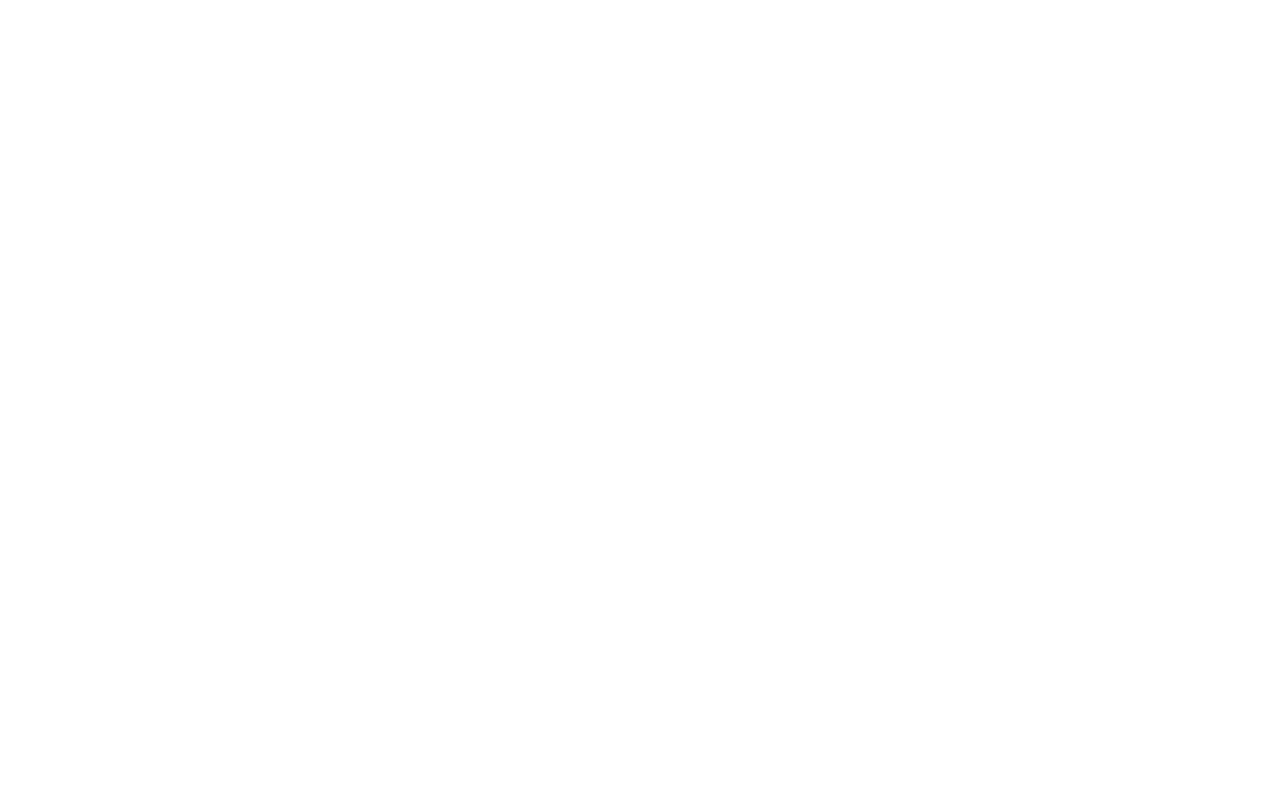
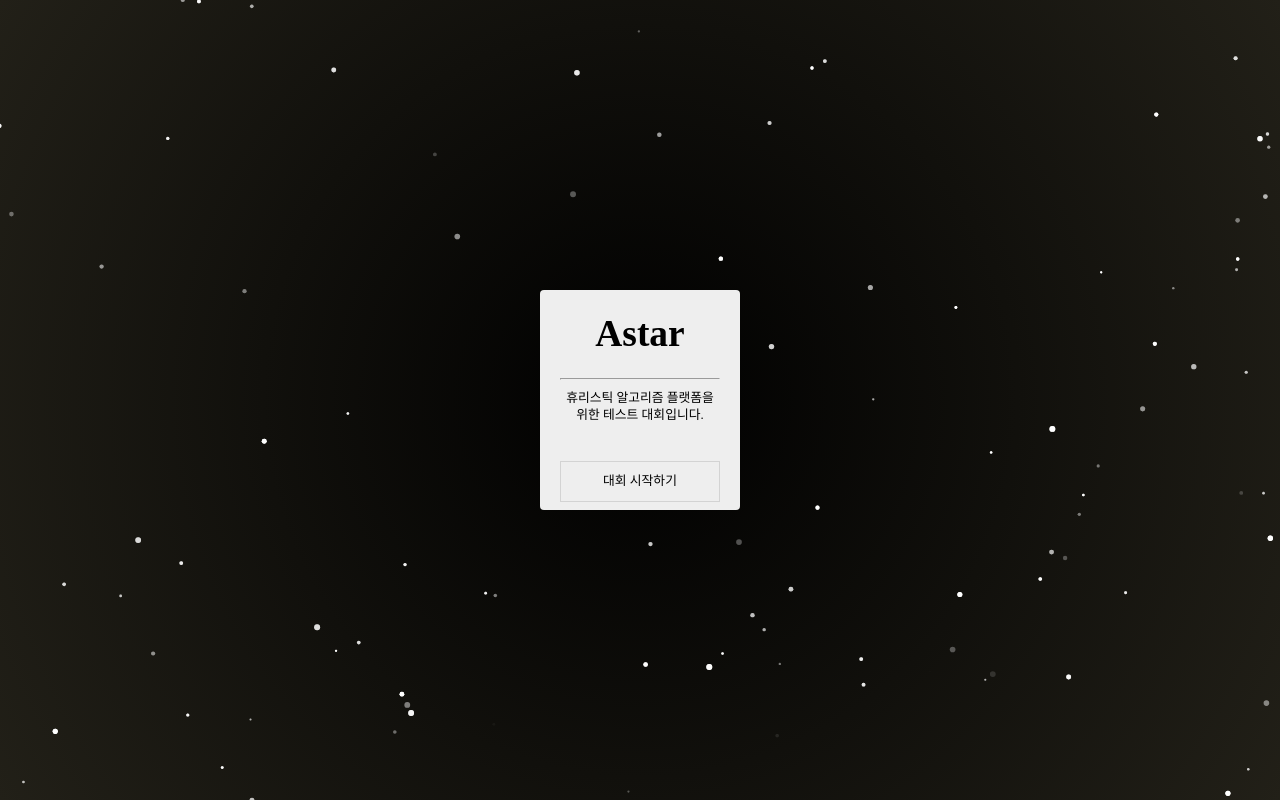
Before and after one commit to INHA-A-star/astar-react, a React (Create React App) app: page / in a window 1280 px wide. Built offline with nearby package versions, Linux system fonts and the light colour scheme.

Commit message:
feat(mainpage): 메인페이지 구현

```diff
--- a/src/App.js
+++ b/src/App.js
@@ -1,9 +1,13 @@
+import { BrowserRouter as Router, Route, Switch } from 'react-router-dom';
+import MainPage from './views/MainPage';
 
 function App() {
   return (
-    <div>
-
-    </div>
+    <Router>
+      <Switch>
+        <Route exact path="/" component={MainPage}/>
+      </Switch>
+    </Router>
   );
 }
 
--- /dev/null
+++ b/src/components/Panel.jsx
@@ -0,0 +1,64 @@
+import React from 'react';
+import styled from '@emotion/styled';
+import { Link } from 'react-router-dom';
+
+const Container = styled.div`
+  font-family: 'Source Sans Pro';
+  font-size: 1.3em;
+  position: absolute;
+  z-index: 10;
+  width: 200px;
+  height: 220px;
+  background: #eee;
+  top: 50%;
+  left: 50%;
+  margin: -110px 0 0 -100px;
+  padding: 20px;
+  border-radius: 4px;
+  box-sizing: border-box;
+  z-index: 100;
+
+  & h1 {
+    font-size: 1.8em;
+    font-weight: 700;
+    text-align: center;
+    color: #000000;
+    margin-top: -10px;
+  }
+
+  & p {
+    font-weight: 400;
+    font-size: 0.8rem;
+    text-align: center;
+    line-height: 1.3em;
+  }
+
+  a {
+    display: block;
+    text-align: center;
+    border: 1px solid lightgray;
+    margin: 0 auto;
+
+    font-size: 0.8rem;
+    padding: 0.5rem;
+
+    :hover {
+      background-color: lightgray;
+      font-weight: bold;
+    }
+  }
+`
+
+function Panel() {
+  return (
+    <Container>
+      <h1>Astar</h1>
+      <hr/>
+      <p>휴리스틱 알고리즘 플랫폼을 위한 테스트 대회입니다.</p>
+      <br/>
+      <Link to="/guide">대회 시작하기</Link>
+    </Container>
+  );
+}
+
+export default Panel;
--- a/src/index.js
+++ b/src/index.js
@@ -1,5 +1,6 @@
 import React from 'react';
 import ReactDOM from 'react-dom';
+import './css/reset.css';
 import App from './App';
 import reportWebVitals from './reportWebVitals';
 
--- /dev/null
+++ b/src/views/MainPage.jsx
@@ -0,0 +1,127 @@
+import React from 'react';
+import Panel from '../components/Panel';
+import Particles from 'react-tsparticles';
+
+function MainPage() {
+  return (
+    <div style={{
+      height: '100vh',
+      background: 'radial-gradient(circle, rgba(0,0,0,1) 0%, rgba(34,32,24,1) 100%)',
+    }}>
+      <Panel/>
+      <Particles
+        params={{
+          "particles": {
+            "number": {
+              "value": 80,
+              "density": {
+                "enable": true,
+                "value_area": 800
+              }
+            },
+            "color": {
+              "value": "#ffffff"
+            },
+            "shape": {
+              "type": "circle",
+              "stroke": {
+                "width": 0,
+                "color": "#000000"
+              },
+              "polygon": {
+                "nb_sides": 5
+              },
+              "image": {
+                "src": "img/github.svg",
+                "width": 100,
+                "height": 100
+              }
+            },
+            "opacity": {
+              "value": 1,
+              "random": true,
+              "anim": {
+                "enable": true,
+                "speed": 1,
+                "opacity_min": 0,
+                "sync": false
+              }
+            },
+            "size": {
+              "value": 3,
+              "random": true,
+              "anim": {
+                "enable": false,
+                "speed": 4,
+                "size_min": 0.3,
+                "sync": false
+              }
+            },
+            "line_linked": {
+              "enable": false,
+              "distance": 150,
+              "color": "#ffffff",
+              "opacity": 0.4,
+              "width": 1
+            },
+            "move": {
+              "enable": true,
+              "speed": 1,
+              "direction": "none",
+              "random": true,
+              "straight": false,
+              "out_mode": "out",
+              "bounce": false,
+              "attract": {
+                "enable": false,
+                "rotateX": 600,
+                "rotateY": 600
+              }
+            }
+          },
+          "interactivity": {
+            "detect_on": "canvas",
+            "events": {
+              "onhover": {
+                "enable": true,
+                "mode": "bubble"
+              },
+              "onclick": {
+                "enable": true,
+                "mode": "repulse"
+              },
+              "resize": true
+            },
+            "modes": {
+              "grab": {
+                "distance": 400,
+                "line_linked": {
+                  "opacity": 1
+                }
+              },
+              "bubble": {
+                "distance": 250,
+                "size": 0,
+                "duration": 2,
+                "opacity": 0,
+                "speed": 3
+              },
+              "repulse": {
+                "distance": 400,
+                "duration": 0.4
+              },
+              "push": {
+                "particles_nb": 4
+              },
+              "remove": {
+                "particles_nb": 2
+              }
+            }
+          },
+          "retina_detect": true
+        }}/>
+    </div>
+  );
+}
+
+export default MainPage;
```
